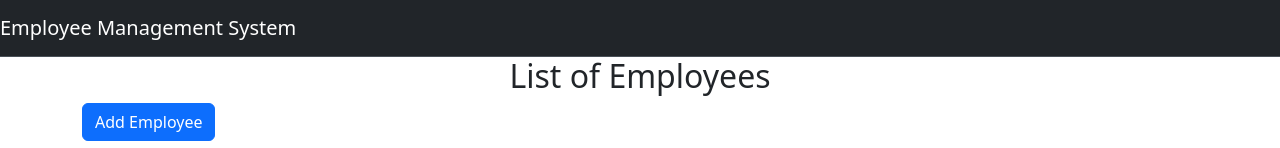
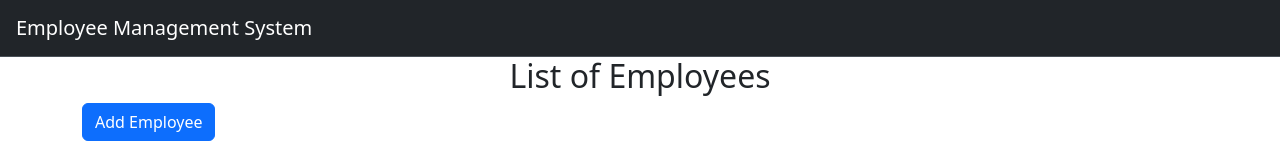
Before and after one commit to mkkormaq/ems-frontend, a React (Vite) app: page / in a window 1280 px wide. Shown: the top 148 px of the page. Built offline with nearby package versions, Linux system fonts and the light colour scheme; no server answers.

Commit message:
nav spacing

```diff
--- a/src/components/HeaderComponent.jsx
+++ b/src/components/HeaderComponent.jsx
@@ -5,10 +5,10 @@ const HeaderComponent = () => {
     <div>
       <header>
         <nav
-          className="navbar bg-dark border-bottom border-body"
+          className="navbar bg-dark border-bottom border-body ps-3"
           data-bs-theme="dark"
         >
-          <a className="navbar-brand" href="#">
+          <a className="navbar-brand " href="#">
             Employee Management System
           </a>
         </nav>
```
